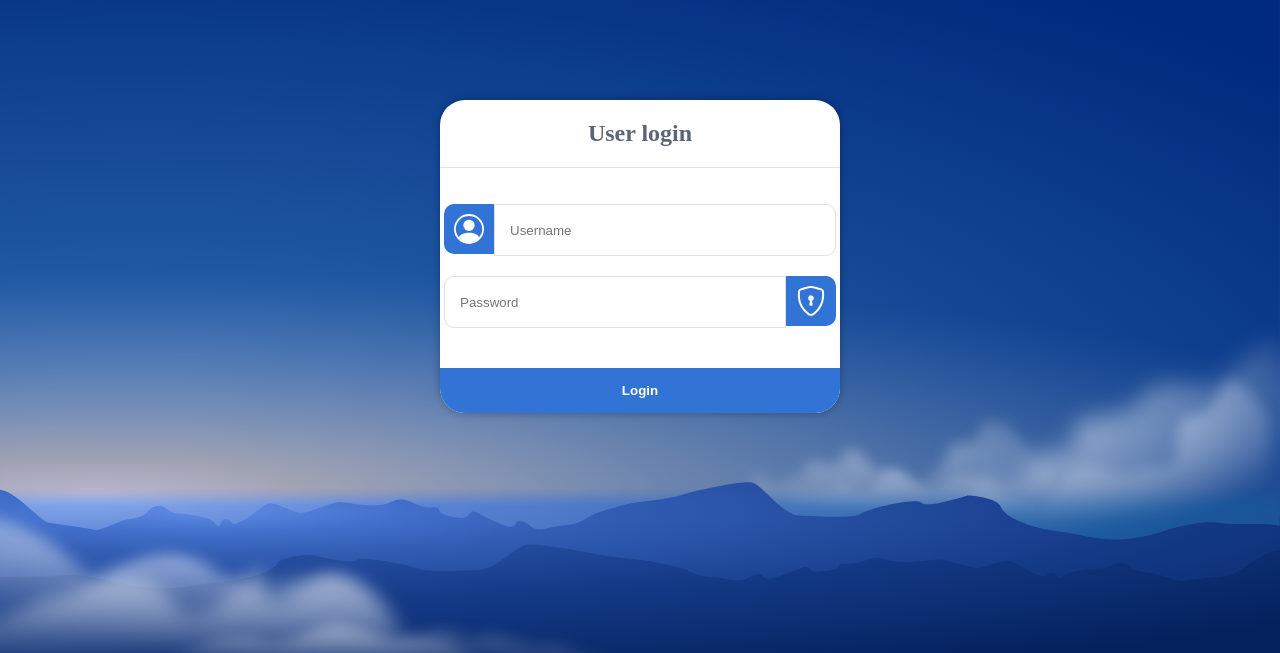
After one commit to LilyTheOtter/portfolioWebsite, a PHP site: page /login.php in a window 1280 px wide. The commit adds this page. Shown: the top 653 px of the page. Run offline with PHP 8.4, Linux system fonts and the light colour scheme.

Commit message:
Added admin login page and authentication script

```diff
--- /dev/null
+++ b/src/admin.css
@@ -0,0 +1,84 @@
+body {
+  background-image: url("./images/background.svg");
+  background-size: cover;
+  background-position: fixed;
+  background-color: #184c98;
+}
+.admin-login {
+  width: clamp(100px, 85vw, 400px);
+  background-color: #ffffff;
+  box-shadow: 0 0 9px 0 rgba(0, 0, 0, 0.3);
+  margin: 100px auto;
+  border-radius: 25px;
+}
+.admin-login h1 {
+  text-align: center;
+  color: #5b6574;
+  font-size: 24px;
+  padding: 20px 0 20px 0;
+  border-bottom: 1px solid #dee0e4;
+}
+.admin-login img {
+    height: 30px;
+    width: auto;
+    filter: invert(100%) sepia(0%) saturate(0%) hue-rotate(112deg)
+    brightness(104%) contrast(103%); /* source https://codepen.io/sosuke/pen/Pjoqqp, makes svg's white */
+}
+.admin-login a {
+  text-decoration: none;
+  color: #184c98;
+}
+.admin-login form {
+  display: flex;
+  flex-wrap: wrap;
+  justify-content: center;
+  padding-top: 20px;
+}
+.admin-login form label {
+  display: flex;
+  justify-content: center;
+  align-items: center;
+  width: 50px;
+  height: 50px;
+  background-color: #3274d6;
+  color: #ffffff;
+}
+.admin-login form input[type="password"],
+.admin-login form input[type="text"] {
+  width: clamp(15px, 50vw, 310px);
+  height: 50px;
+  border: 1px solid #dee0e4;
+  margin-bottom: 20px;
+  padding: 0 15px;
+}
+.admin-login form input[type="submit"] {
+  width: 100%;
+  padding: 15px;
+  margin-top: 20px;
+  background-color: #3274d6;
+  border-radius: 0px 0px 25px 25px;
+  border: 0;
+  cursor: pointer;
+  font-weight: bold;
+  color: #ffffff;
+  transition: background-color 0.2s;
+}
+.admin-login form input[type="submit"]:hover {
+  background-color: #2868c7;
+  transition: background-color 0.2s;
+}
+.admin-login form input[type="button"]:hover {
+  background-color: #2868c7;
+  transition: background-color 0.2s;
+}
+.admin-login form input[type="button"] {
+  width: 100%;
+  padding: 15px;
+  margin-top: 20px;
+  background-color: #3274d6;
+  border: 0;
+  cursor: pointer;
+  font-weight: bold;
+  color: #ffffff;
+  transition: background-color 0.2s;
+}
--- /dev/null
+++ b/src/admin.php
@@ -0,0 +1,3 @@
+<?php
+session_start();
+?>
--- a/src/javascript.js
+++ b/src/javascript.js
@@ -3,7 +3,7 @@
 // Function that refreshes the date and time in the taskbar
 function refresh_dateTime() {
   var refresh = 1000; // Refresh rate in milli seconds
-  mytime = setTimeout("dateTime()", refresh);
+  setTimeout("dateTime()", refresh);
 }
 // Function for the date and time bottom right in the taskbar
 function dateTime() {
--- /dev/null
+++ b/src/login.php
@@ -0,0 +1,36 @@
+<!DOCTYPE html>
+<html lang="en">
+
+<head>
+    <meta charset="UTF-8">
+    <meta name="viewport" content="width=device-width, initial-scale=1.0">
+    <link href='https://fonts.googleapis.com/css?family=Noto Sans' rel='stylesheet'>
+    <link rel="stylesheet" href="admin.css">
+    <title>Document</title>
+</head>
+
+<body>
+    <div class="admin-login">
+        <h1>User login</h1>
+        <?php
+        if (!empty($_GET["error"])) {
+            if ($_GET["error"] == "incorrect") {
+                echo '<a2 class="error">Incorrect credentials</a2>';
+            }
+        }
+        ?>
+        <form action="backend/authenticate.php" method="post">
+            <label style="border-radius: 10px 0px 0px 10px;" for="username">
+            <img src="./images/person.svg" alt="Person icon">
+            </label>
+            <input style="border-radius: 0px 10px 10px 0px;" type="text" name="username" placeholder="Username" id="username" required>
+            <input style="border-radius: 10px 0px 0px 10px;" type="password" name="password" placeholder="Password" id="password" required>
+            <label style="border-radius: 0px 10px 10px 0px;" for="password">
+                <img src="./images/lock.svg" alt="Lock icon">
+            </label>
+            <input type="submit" value="Login">
+        </form>
+    </div>
+</body>
+
+</html>
```
Also changed, not shown: src/backend/authenticate.php (added, +45 -0 lines), src/backend/connection.php (added, +19 -0 lines), src/hashtest.php (added, +28 -0 lines), src/index.php (+24 -4 lines), src/style.css (+11 -11 lines), src/images/lock.svg (added), src/images/person.svg (added).
